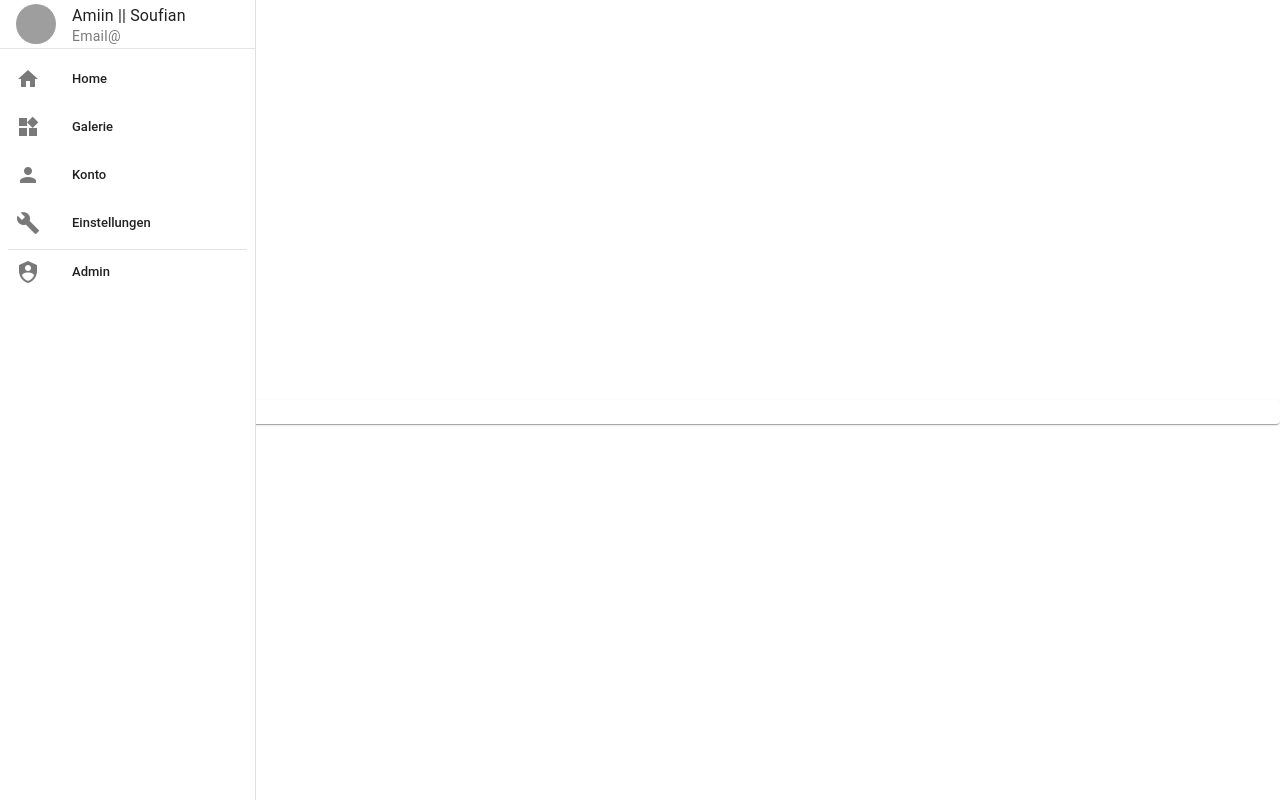
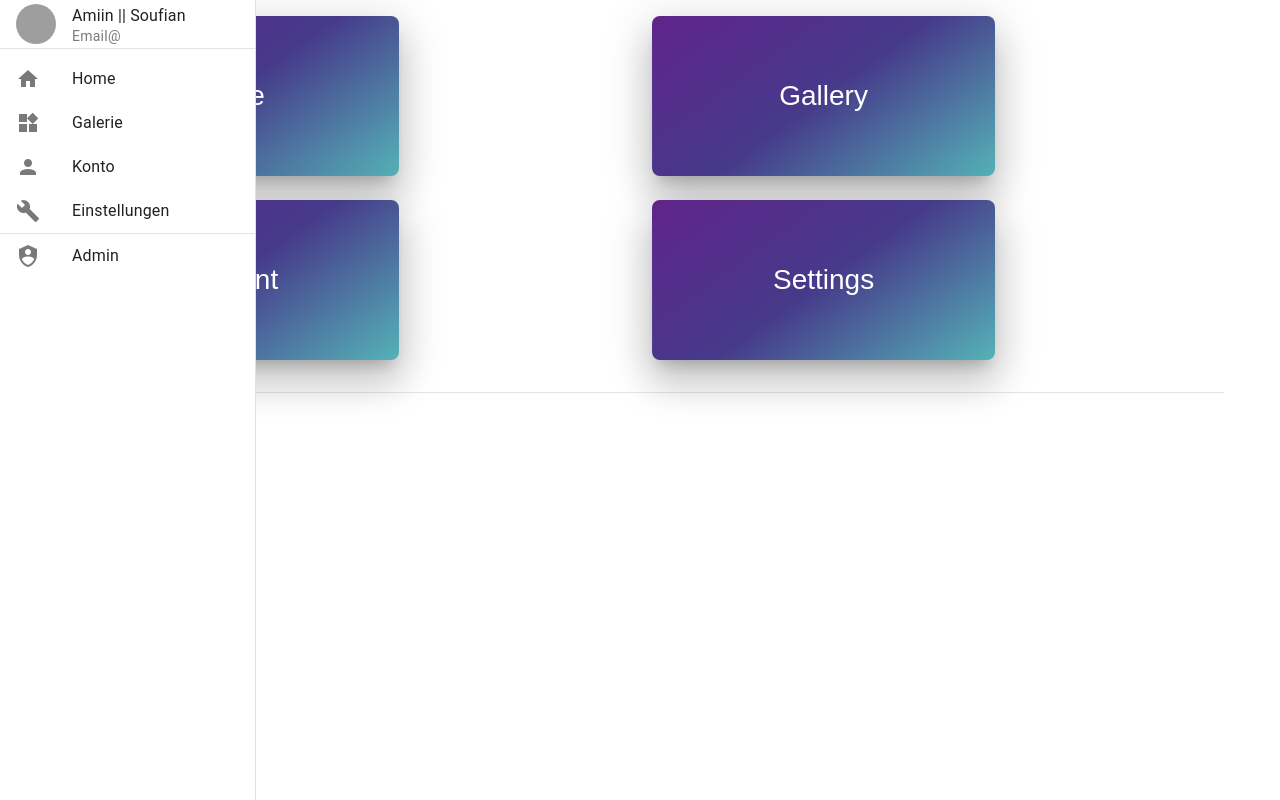
Before and after one commit to najjar77/Sport, a Nuxt app: page / in a window 1280 px wide. Built offline with nearby package versions, Linux system fonts and the light colour scheme; grey boxes are pictures that could not be loaded.

Commit message:
add starting Columns add other empty pages

```diff
--- /dev/null
+++ b/Components/Form.vue
@@ -0,0 +1,14 @@
+<script setup lang="ts">
+
+</script>
+
+<template>
+  <v-container>
+
+
+  </v-container>
+</template>
+
+<style scoped>
+
+</style>
--- a/Components/NavigationBar.vue
+++ b/Components/NavigationBar.vue
@@ -11,7 +11,9 @@ const navigate = async (path: string) => {
 
   <VNavigationDrawer
       expand-on-hover
-      rail="true"
+      :rail="true"
+      permanent
+
   >
     <VListItem
         prepend-avatar="https://randomuser.me/api/portraits/men/85.jpg"
@@ -21,13 +23,12 @@ const navigate = async (path: string) => {
 
     <VDivider></VDivider>
 
-    <VList density="comfortable" :nav="true">
+    <VList density="comfortable" >
       <VListItem @click="navigate('/')" prepend-icon="mdi-home" title="Home" value="Nav_Home"/>
-      <VListItem @click="navigate('/galary')" prepend-icon="mdi-widgets" title="Galerie" value="Nav_Gallery"/>
+      <VListItem @click="navigate('/gallery')" prepend-icon="mdi-widgets" title="Galerie" value="Nav_Gallery"/>
       <VListItem @click="navigate('/account')" prepend-icon="mdi-account" title="Konto" value="Nav_Account"/>
       <VListItem @click="navigate('/settings')" prepend-icon="mdi-wrench" title="Einstellungen" value="Nav_Settings"/>
       <VDivider/>
-
       <VListItem @click="navigate('/admin')" prepend-icon="mdi-shield-account" title="Admin" value="Nav_AdminAccount">
       </VListItem>
 
--- a/Components/StartingColumns.vue
+++ b/Components/StartingColumns.vue
@@ -1,18 +1,36 @@
 <script setup lang="ts">
+import {ref} from 'vue';
+
+const CardTitle=(["Home","Galerie","Konto","Einstellungen"])
 
 </script>
 
 <template>
-  <v-col
-    v-for="n in 6"
-    cols="1"
-  >
-    <v-card>
-      Hello
-    </v-card>
-  </v-col>
+  <v-container>
+    <v-row v-for="row in 2" >
+      <v-col v-for="col in 2"  >
+        <v-card
+            class="mainCardsDesign2"
+            color="#00b0ff"
+            title="'Titel'  "
+            subtitle="subtitle" + {{n}}
+        >
+        </v-card>
+
+      </v-col>
+    </v-row>
+
+  </v-container>
+
 </template>
 
 <style scoped>
 
+.mainCardsDesign2 {
+
+  max-width: 200px;
+  max-height: 400px;
+
+}
+
 </style>
--- a/app.vue
+++ b/app.vue
@@ -15,10 +15,9 @@ export default defineComponent({
     <nuxtLayout>
       <v-app>
         <!--SIDEBAR -->
-          <NavigationBar/>
-          <!-- Main Source-->
-          <starting-columns/>
-          <v-card> Hello from App</v-card>
+        <NavigationBar/>
+        <!-- Main Source  -->
+
         <NuxtPage/>
       </v-app>
     </nuxtLayout>
--- a/pages/galary.vue
+++ /dev/null
@@ -1,33 +0,0 @@
-<script setup lang="ts">
-import {DayEntry} from "~/src/models/DayEntry";
-
-const dateValue= ref<Date>()
-const allDayEntries = ref<DayEntry[]>([])
-const isDialogOpen = ref(false)
-const clickHandler = () => {
-  console.log('dialog öffnet')
-  isDialogOpen.value = true;
-}
-</script>
-
-<template>
-  <div>
- <h2>date picker</h2>
-  <v-btn  @click="clickHandler" size="large" icon="mdi-plus"></v-btn>
-    <span>Neuer Eintrag.</span>
-  <v-date-picker v-model="dateValue" show-adjacent-months/>
-  <h1>{{dateValue}}</h1>
-
-    <v-dialog
-        v-model="isDialogOpen"
-        activator="parent"
-        width="auto"
-    >
-    <h1>ein dialogtext</h1>
-    </v-dialog>
-  </div>
-</template>
-
-<style scoped>
-
-</style>
--- /dev/null
+++ b/pages/gallery.vue
@@ -0,0 +1,12 @@
+<script setup lang="ts">
+
+import Form from "~/Components/Form.vue";
+</script>
+
+<template>
+<Form/>
+</template>
+
+<style scoped>
+
+</style>
--- a/pages/index.vue
+++ b/pages/index.vue
@@ -1,11 +1,65 @@
 <script setup lang="ts">
+import {ref} from 'vue';
 
+const cardTitles = ref(["Home", "Gallery", "Account", "Settings"]);
 </script>
 
 <template>
+  <!-- <starting-Navigation-Cards/> -->
+  <v-container class=content-centered>
+    <v-row>
+      <v-col v-for="(title,index) in cardTitles" :key="index" cols="6">
+        <v-card
+            :class="`mainCardsDesign card-style`"
+            elevation="24"
+            outlined
+            @click="navigateTo('/'+title.toLocaleLowerCase())"
+        >
+          {{title}}
+        </v-card>
+      </v-col>
+    </v-row>
+  </v-container>
+  <!-- statistic-cards -->
+  <v-container>
+    <v-divider></v-divider>
+  </v-container>
+
+
 
 </template>
 
 <style scoped>
 
+.mainCardsDesign {
+  width: 60%; /* Setze die Breite der Karten auf 50% des Container-Elements */
+  height: 20vh; /* Setze die Höhe der Karten auf 50% der Viewport-Höhe */
+  background-size: cover;
+  background-position: center;
+}
+
+
+
+.card-style{
+  align-items: center;
+  background-image: linear-gradient(144deg, #60248b, #463a8a 50%, #55b2b7);
+  border: 0;
+  border-radius: 8px;
+  box-shadow: rgba(151, 65, 252, 0.2) 0 15px 30px -5px;
+  box-sizing: border-box;
+  color: #FFFFFF;
+  display: flex;
+  font-family: Phantomsans, sans-serif;
+  font-size: 28px;
+  justify-content: center;
+  line-height: 1em;
+  padding: 19px 24px;
+  text-decoration: none;
+  user-select: none;
+  -webkit-user-select: none;
+  touch-action: manipulation;
+  white-space: nowrap;
+  cursor: pointer;
+}
+
 </style>
```
Also changed, not shown: pages/account.vue (added, +11 -0 lines), pages/home.vue (added, +11 -0 lines), pages/settings.vue (added, +11 -0 lines).
